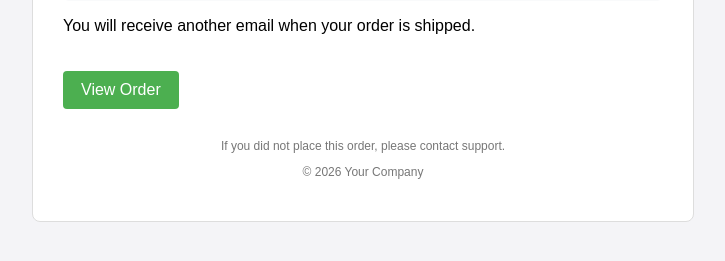
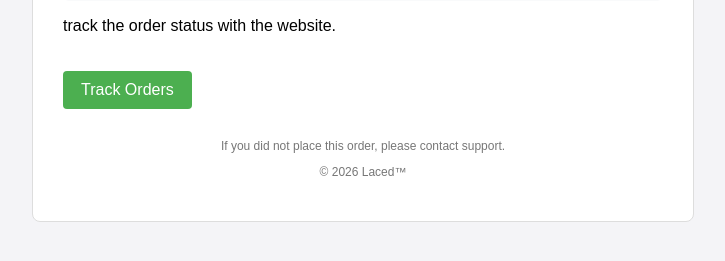
Before and after one commit to ashen-v2/shoestore-group, a Python web app: template backend/templates/order_received.html in a window 1280 px wide. Shown: the part 322-583 px from the top of the page, without its empty margins (277-1002 px from the left). Run offline with Jinja, Linux system fonts and the light colour scheme; the template is opened without the code that fills it, so the values that code supplies are empty.

Commit message:
updated order recived email template

```diff
--- a/backend/templates/order_received.html
+++ b/backend/templates/order_received.html
@@ -70,13 +70,13 @@
         <p><strong>Date:</strong> {{ date }}</p>
     </div>
 
-    <p>You will receive another email when your order is shipped.</p>
+    <p>track the order status with the website.</p>
 
-    <a href="{{ order_url }}" class="button">View Order</a>
+    <a href="{{ order_url }}" class="button">Track Orders</a>
 
     <div class="footer">
         <p>If you did not place this order, please contact support.</p>
-        <p>© 2026 Your Company</p>
+        <p>© 2026 Laced™</p>
     </div>
 
 </div>
```
